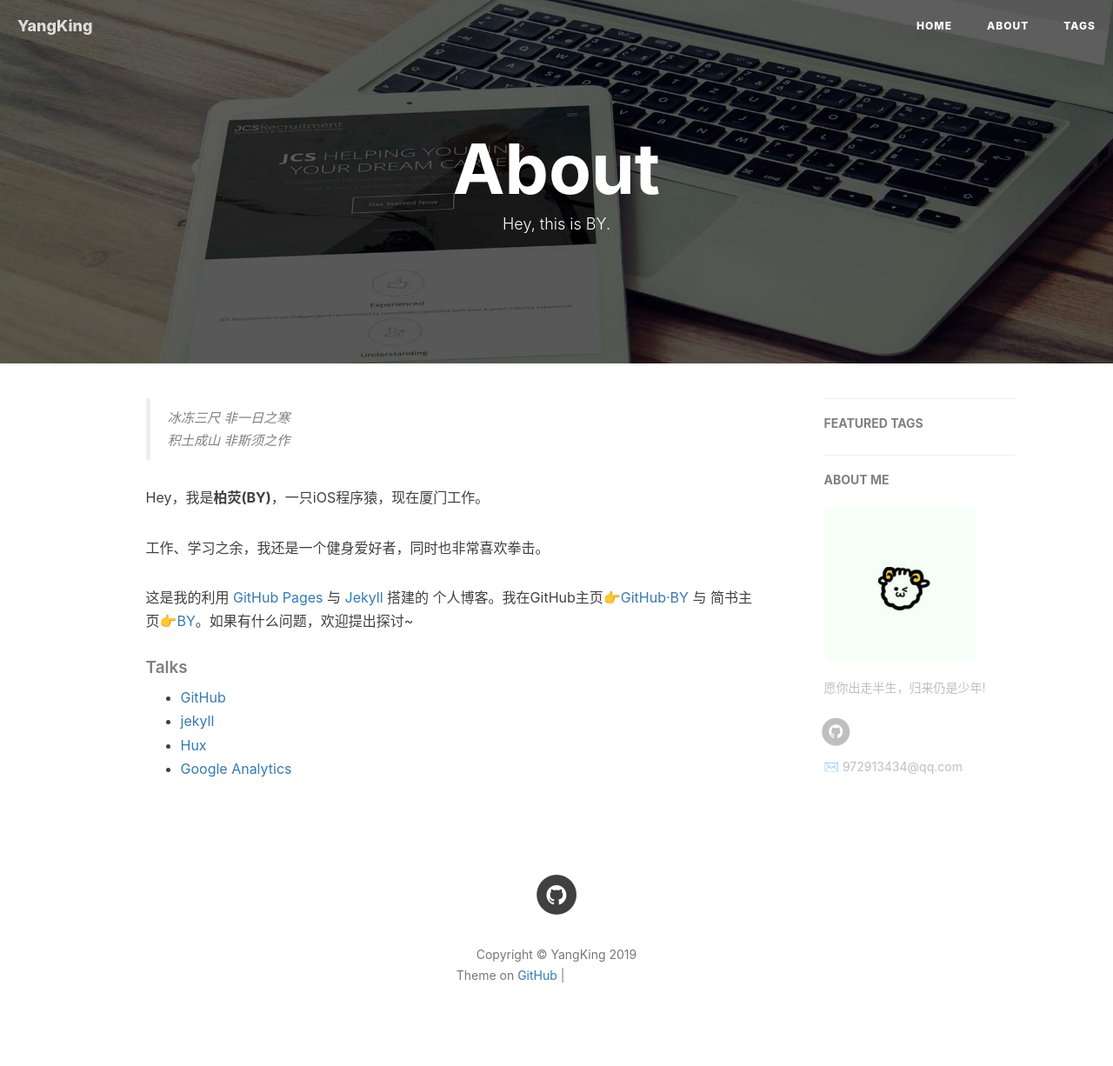
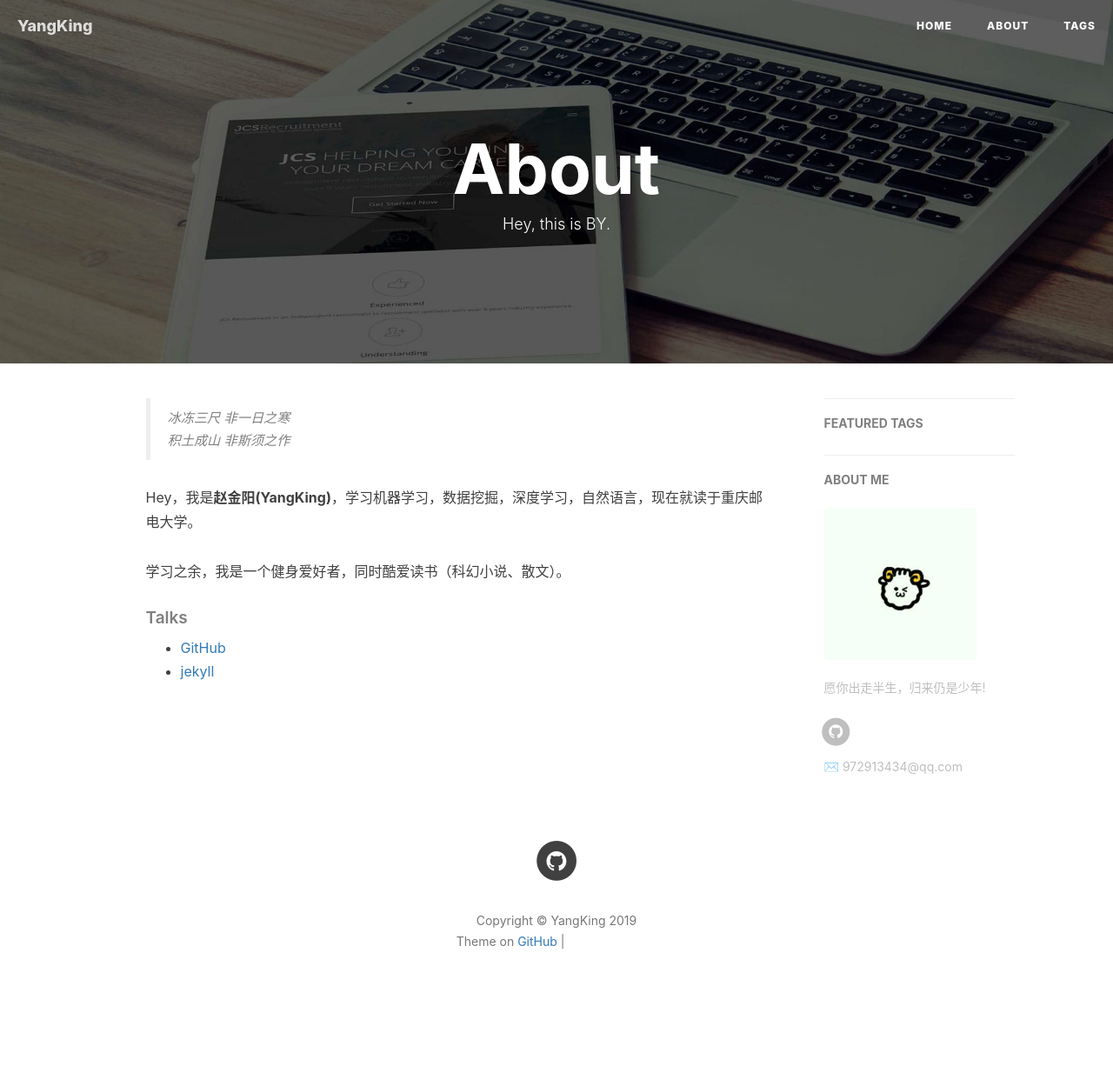
Before and after one commit to YangKing0834131/YangKing0834131.github.io, a Jekyll site: the page built from about.html, in a window 1280 px wide. Shown: the whole page at 87% size. Built offline with Jekyll 4.4.1, drawn with Linux system fonts in a browser that asks for light colours; nearby versions of some CDN libraries; comment, search, counter and statistics services are not loaded; after the commit the page ends 1187 px from its top, so only the background shows below that; grey boxes are pictures that could not be loaded.

Commit message:
Update about.html

```diff
--- a/about.html
+++ b/about.html
@@ -18,11 +18,10 @@ header-img: "img/post-bg-rwd.jpg"
     <blockquote><p>冰冻三尺 非一日之寒<br>
     积土成山 非斯须之作</p></blockquote>
 
-    <p>Hey，我是<strong>柏荧(BY)</strong>，一只iOS程序猿，现在厦门工作。</p>
+    <p>Hey，我是<strong>赵金阳(YangKing)</strong>，学习机器学习，数据挖掘，深度学习，自然语言，现在就读于重庆邮电大学。</p>
 
-    <p>工作、学习之余，我还是一个健身爱好者，同时也非常喜欢拳击。</p>
+    <p>学习之余，我是一个健身爱好者，同时酷爱读书（科幻小说、散文）。</p>
 
-    <p>这是我的利用 <a href="https://pages.github.com/">GitHub Pages</a> 与 <a href="http://jekyll.com.cn/">Jekyll</a> 搭建的 个人博客。我在GitHub主页<a href="https://github.com/qiubaiying">👉GitHub·BY</a> 与 简书主页<a href="https://http://www.jianshu.com/u/e71990ada2fd">👉BY</a>。如果有什么问题，欢迎提出探讨~</p>
 
     <p></p>
 
@@ -31,8 +30,6 @@ header-img: "img/post-bg-rwd.jpg"
     <ul>
         <li><a href="https://github.com">GitHub</a></li>
         <li><a href="http://jekyll.com.cn/">jekyll</a></li>
-        <li><a href="http://huangxuan.me/">Hux</a></li>
-        <li><a href="https://analytics.google.com/analytics">Google Analytics</a></li>
     </ul>
 </div>
 
```
